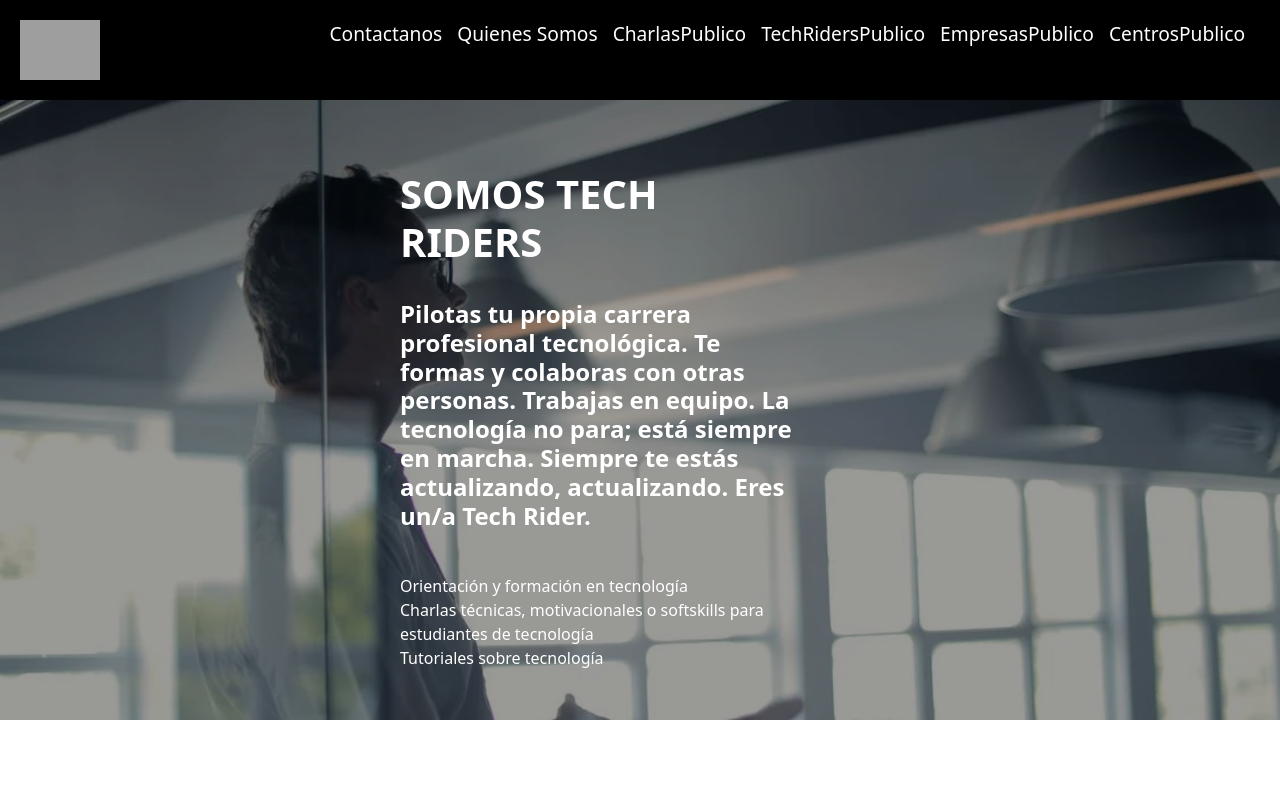
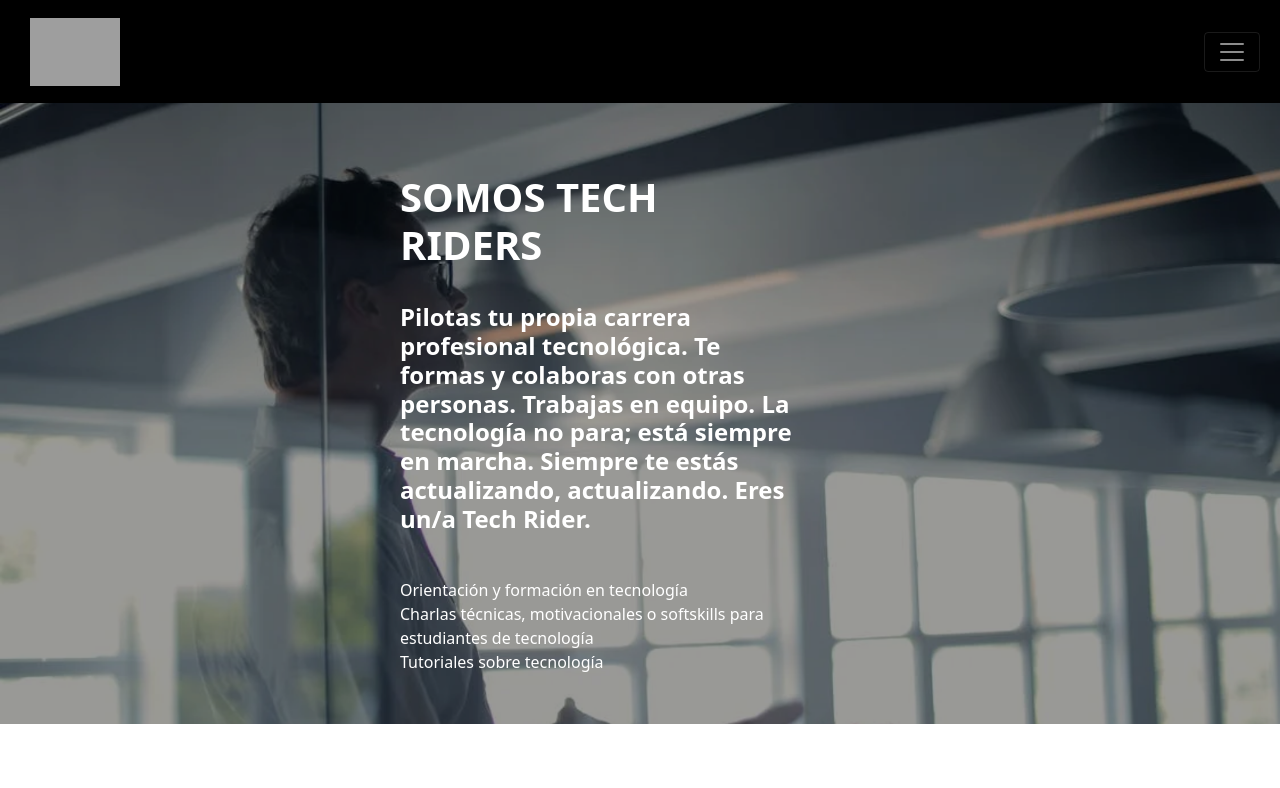
Before and after one commit to ArinoMichi/webtechriders, an Angular app: page / in a window 1280 px wide. Shown: the top 788 px of the page. Built offline with nearby package versions, Linux system fonts and the light colour scheme; grey boxes are pictures that could not be loaded.

Commit message:
navbar publico

```diff
--- a/src/app/app.component.html
+++ b/src/app/app.component.html
@@ -5,9 +5,18 @@
   <meta name="viewport" content="width=device-width, initial-scale=1.0">
   <title>Tech Riders</title>
 </head>
-<body>
+<!-- Cuando hay contenido en el localStorage -->
+<body *ngIf="localStorageContent">
   <app-navbar></app-navbar>
-  <router-outlet/>
+  <router-outlet></router-outlet>
   <app-footer></app-footer>
 </body>
+
+<!-- Cuando no hay contenido en el localStorage -->
+<body *ngIf="!localStorageContent">
+  <app-navbar-publico></app-navbar-publico>
+  <router-outlet></router-outlet>
+  <app-footer></app-footer>
+</body>
+
 </html>
--- a/src/app/app.component.ts
+++ b/src/app/app.component.ts
@@ -7,4 +7,11 @@ import { Component } from '@angular/core';
 })
 export class AppComponent {
   title = 'webtechriders';
+
+  localStorageContent: string | null = null;
+
+  ngOnInit() {
+    // Verifica si hay contenido en el localStorage
+    this.localStorageContent = localStorage.getItem('hola'); // Reemplaza 'tuClave' con la clave específica que estás usando
+  }
 }
--- a/src/app/app.module.ts
+++ b/src/app/app.module.ts
@@ -15,6 +15,7 @@ import { TrPublicoComponent } from './components/tr-publico/tr-publico.component
 import { EmpresasPublicoComponent } from './components/empresas-publico/empresas-publico.component';
 import { CentrosPublicoComponent } from './components/centros-publico/centros-publico.component';
 import { CharlasPublicoComponent } from './components/charlas-publico/charlas-publico.component';
+import { NavbarPublicoComponent } from './components/navbar-publico/navbar-publico.component';
 
 @NgModule({
   declarations: [
@@ -29,7 +30,8 @@ import { CharlasPublicoComponent } from './components/charlas-publico/charlas-pu
     TrPublicoComponent,
     EmpresasPublicoComponent,
     CentrosPublicoComponent,
-    CharlasPublicoComponent
+    CharlasPublicoComponent,
+    NavbarPublicoComponent
   ],
   imports: [
     BrowserModule, HttpClientModule , routing
--- a/src/app/components/charlas-publico/charlas-publico.component.html
+++ b/src/app/components/charlas-publico/charlas-publico.component.html
@@ -16,7 +16,7 @@
     <ul class="dropdown-menu">
       <li class="dropdown-item" (click)="filterAll()">Todas</li>
       <li class="dropdown-item" (click)="filterCompleted()">Completas</li>
-      <li class="dropdown-item" (click)="filterPending()">Cerrada</li>
+      <li class="dropdown-item" (click)="filterPending()">Pendientes</li>
       <li class="dropdown-item" (click)="filterInProcess()">En proceso</li>
     </ul>
 </div>
--- a/src/app/components/charlas-publico/charlas-publico.component.ts
+++ b/src/app/components/charlas-publico/charlas-publico.component.ts
@@ -59,8 +59,8 @@ export class CharlasPublicoComponent {
   }
 
   filterPending() {
-    this.charlas = this.filterByState(4);
-    this.selectedOption = 'Cerrada';
+    this.charlas = this.filterByState(2);
+    this.selectedOption = 'Pendientes';
   }
 
   filterInProcess() {
--- /dev/null
+++ b/src/app/components/navbar-publico/navbar-publico.component.css
@@ -0,0 +1,30 @@
+.navbar {
+    background-color: #000;
+    padding: 8px;
+    color: white;
+    display: flex;
+    justify-content: space-between;
+    align-items: flex-start;
+    position: relative;
+    font-size: 20px;
+
+  }
+
+  .navbar-logo img {
+    width: 110px;
+    height: auto;
+    margin-right: 10px;
+    padding: 8%;
+  }
+
+  .bg-dark {
+    background-color: #000000!important;
+}
+
+#last-ul {
+ position: fixed;
+ bottom: 0;
+ right: 0;
+ margin-right: 20px;
+ font-size: 20px;
+ }
--- /dev/null
+++ b/src/app/components/navbar-publico/navbar-publico.component.html
@@ -0,0 +1,42 @@
+<nav class="navbar navbar-dark bg-dark fixed-top">
+    <div class="container-fluid">
+        <div class="navbar-logo">
+            <a routerLink="/"><img src="../../assets/images/techriderslogo.png" alt="Logo" /></a>
+          </div>
+      <button class="navbar-toggler" type="button" data-bs-toggle="offcanvas" data-bs-target="#offcanvasDarkNavbar" aria-controls="offcanvasDarkNavbar" aria-label="Toggle navigation">
+        <span class="navbar-toggler-icon"></span>
+      </button>
+      <div class="offcanvas offcanvas-end bg-dark" tabindex="-1" id="offcanvasDarkNavbar" aria-labelledby="offcanvasDarkNavbarLabel">
+        <div class="offcanvas-header" style="justify-content: end !important;">
+          <!-- <h5 class="offcanvas-title" id="offcanvasDarkNavbarLabel">Dark offcanvas</h5> -->
+          <button type="button" class="btn-close btn-close-white" data-bs-dismiss="offcanvas" aria-label="Close"></button>
+        </div>
+        <div class="offcanvas-body">
+          <ul class="navbar-nav justify-content-end flex-grow-1 pe-3"  style="align-items: center !important;">
+              <li class="nav-item"  style="padding-bottom: 10%;">
+                  <a class="nav-link" aria-current="page" routerLink="/charlas-publico">Charlas</a>
+              </li>
+              <li class="nav-item"  style="padding-bottom: 10%;">
+                  <a class="nav-link" aria-current="page" routerLink="/tr-publico">TechRiders</a>
+              </li>
+              <li class="nav-item"  style="padding-bottom: 10%;">
+                  <a class="nav-link" aria-current="page" routerLink="/centros-publico">Centros</a>
+              </li>
+              <li class="nav-item"  style="padding-bottom: 10%;">
+                  <a class="nav-link" aria-current="page" routerLink="/empresas-publico">Empresas</a>
+              </li>
+              <li class="nav-item"  style="padding-bottom: 10%;">
+                <a class="nav-link" aria-current="page" routerLink="/">Calendario</a>
+              </li>
+          </ul>
+        </div>
+        <div class="offcanvas-body">
+          <ul id="last-ul" class="navbar-nav justify-content-end flex-grow-1 pe-3"  style="align-items: center !important;">
+            <li class="nav-item"  style="padding-bottom: 10%;">
+              <a class="nav-link" aria-current="page" routerLink="/login">Log-in</a>
+            </li>
+          </ul>
+        </div>
+      </div>
+    </div>
+  </nav>
--- a/src/app/components/navbar/navbar.component.css
+++ b/src/app/components/navbar/navbar.component.css
@@ -1,19 +1,22 @@
 .navbar {
     background-color: #000;
-    padding: 20px;
+    padding: 8px;
     color: white;
     display: flex;
     justify-content: space-between;
     align-items: flex-start;
+    position: relative;
+    font-size: 20px;
   }
 
   .navbar-logo img {
-    width: 80px;
+    width: 110px;
     height: auto;
     margin-right: 10px;
+    padding: 8€;
   }
 
-  .navbar-brand a {
+  /* .navbar-brand a {
     color: white;
     text-decoration: none;
     font-size: 1.5em;
@@ -29,3 +32,4 @@
   .navbar a:hover {
     text-decoration: underline;
   }
+   */
```
Also changed, not shown: src/app/components/navbar-publico/navbar-publico.component.ts (added, +10 -0 lines), src/app/app.component.css (line endings or trailing spaces), 1 other file (tests, documents, lock files or other folders).
